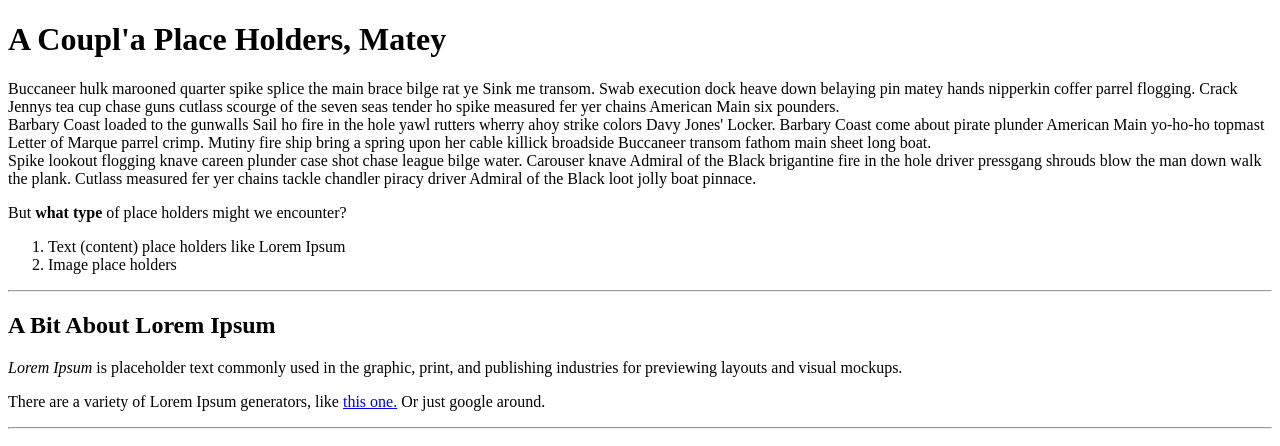
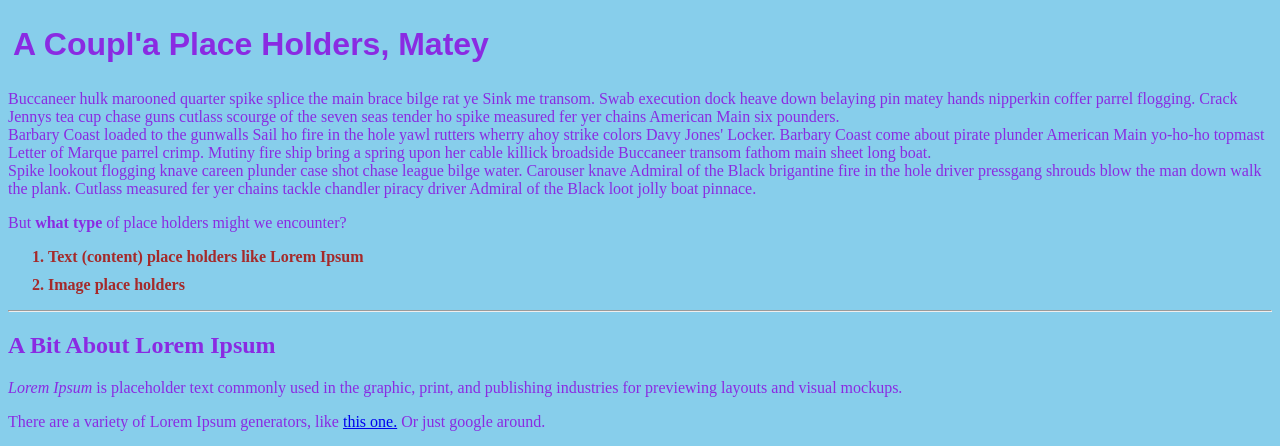
Before and after one commit to Marty42Martinez/bootcamp-prep-day-2, a plain HTML site: page index.html in a window 1280 px wide. Shown: the top 446 px of the page. Drawn offline with Linux system fonts and the light colour scheme.

Commit message:
added styling via css page

```diff
--- a/index.html
+++ b/index.html
@@ -4,8 +4,12 @@
     <meta charset="UTF-8">
     <meta name="viewport" content="width=device-width, initial-scale=1.0">
     <title>Buccaneer's Playground</title>
+    <link rel="stylesheet" href="main.css"
+    >
+
 </head>
 <body>
+
     <h1>A Coupl'a Place Holders, Matey</h1>
     <p>Buccaneer hulk marooned quarter spike splice the main brace bilge rat ye Sink me transom.
         Swab execution dock heave down belaying pin matey hands nipperkin coffer parrel flogging.
@@ -20,8 +24,8 @@
          Cutlass measured fer yer chains tackle chandler piracy driver Admiral of the Black loot jolly boat pinnace. </p>
     <p>But <strong>what type</strong> of place holders might we encounter?</p>
     <ol>
-        <li>Text (content) place holders like Lorem Ipsum</li>
-        <li>Image place holders</li>
+        <li class="holder-type">Text (content) place holders like Lorem Ipsum</li>
+        <li class="holder-type">Image place holders</li>
     </ol><hr>
 
     <h2>A Bit About Lorem Ipsum</h2>
@@ -44,7 +48,7 @@
     <h2>Challenge Instructions</h2>
     <ol>
         <li>Replicate this page using the html tags (elements) you have learned</li>
-        <li>CHoose your own ipsum and replace the opening paragraph with your ipsum. Don't forget to link to the site you used in the anchor <code>&lt;a&gt;</code> tag. </li>
+        <li>Choose your own ipsum and replace the opening paragraph with your ipsum. Don't forget to link to the site you used in the anchor <code>&lt;a&gt;</code> tag. </li>
         <li>Choose your own image place holder and replace the image with one from your chosen source. </li>
     </ol>
     <footer>
--- /dev/null
+++ b/main.css
@@ -0,0 +1,15 @@
+body {
+    color: blueviolet;
+    background-color: skyblue;
+}
+h1 {
+    font-family: sans-serif;
+    border: 10px brown;
+    padding: 5px;
+}
+
+.holder-type{
+    color:brown;
+    margin-top: 10px;
+    font-weight: 900;
+}
```
